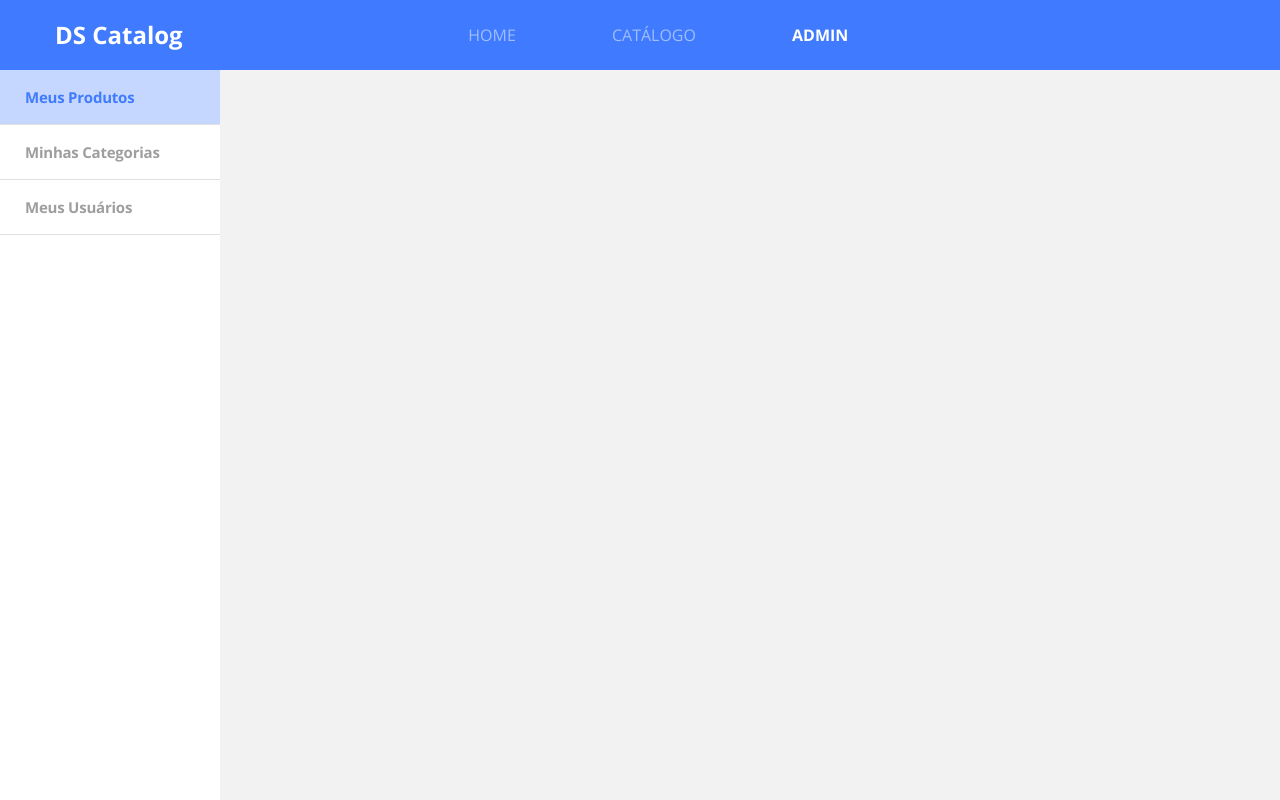
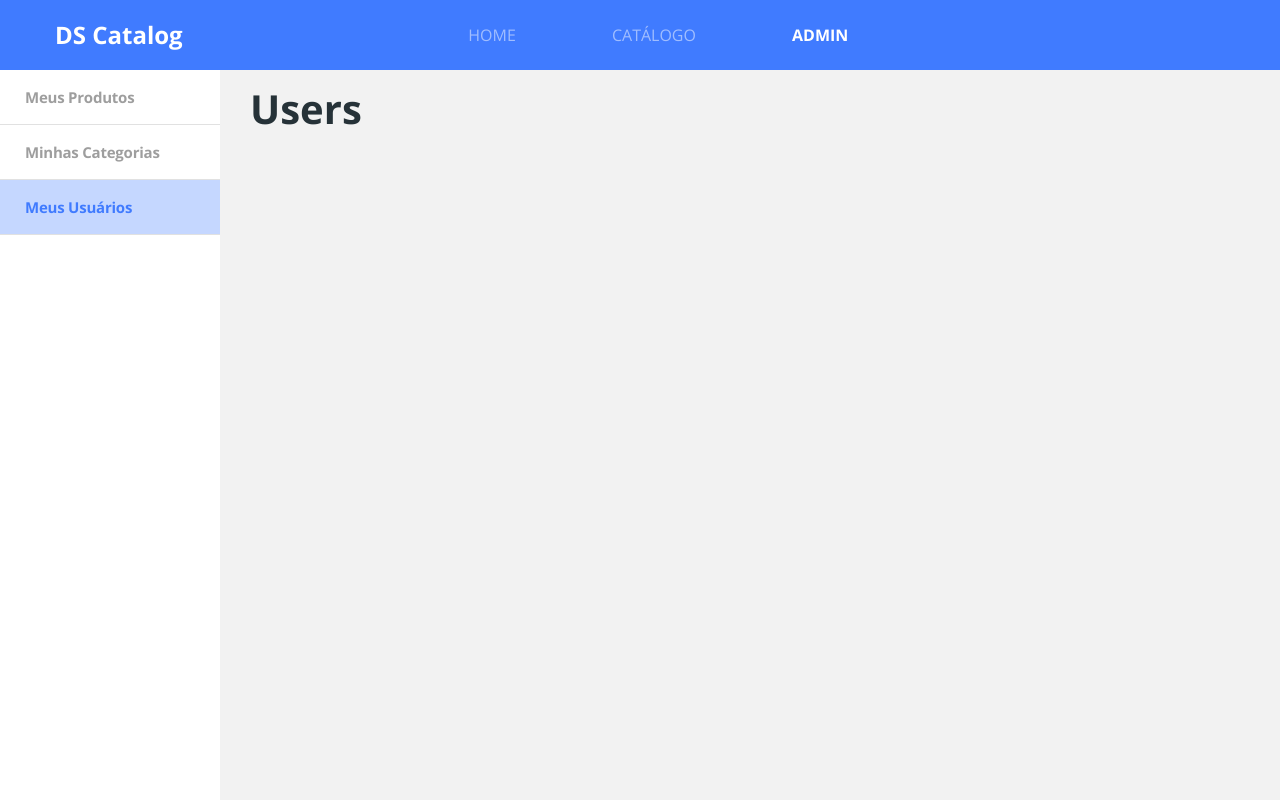
Before and after one commit to JoelMaciel/dscatalog-bootcamp-devsuperior, a React (Create React App) app in the folder front-web/: page /admin/users in a window 1280 px wide. Built offline with nearby package versions, Linux system fonts and the light colour scheme.

Commit message:
Navegaçao inicial de rotas ADMIN

```diff
--- a/front-web/src/core/components/NavBar/index.tsx
+++ b/front-web/src/core/components/NavBar/index.tsx
@@ -12,17 +12,17 @@ const NavBar = () => (
         <div className="col-6  offset-2" >
             <ul className='main-menu'>
                 <li>
-                    <NavLink to="/" activeClassName="active" exact>
+                    <NavLink to="/"  exact>
                         HOME
                    </NavLink>
                 </li>
                 <li>
-                    <NavLink to="/products" activeClassName="active">
+                    <NavLink to="/products" >
                         CATÁLOGO
             </NavLink>
                 </li>
                 <li>
-                    <NavLink to="/admin" activeClassName="active">
+                    <NavLink to="/admin" >
                         ADMIN
              </NavLink>
                 </li>
--- a/front-web/src/pages/Admin/components/Navbar/index.tsx
+++ b/front-web/src/pages/Admin/components/Navbar/index.tsx
@@ -1,4 +1,5 @@
 import React from 'react';
+import { Link, NavLink } from 'react-router-dom';
 import './styles.scss';
 
 
@@ -6,13 +7,19 @@ const Navbar = () =>(
     <nav className="admin-nav-container">
         <ul>
             <li>
-                <a href="link" className="admin-nav-item active">Meus Produtos</a>
+            <NavLink to="/admin/products" className="admin-nav-item ">
+                Meus Produtos
+            </NavLink>
             </li>
             <li>
-            <a href="link" className="admin-nav-item">Minhas Categorias</a>
+            <NavLink to="/admin/categories"  className="admin-nav-item">
+                Minhas Categorias
+            </NavLink>
             </li>
             <li>
-            <a href="link" className="admin-nav-item">Meus Usuários</a>
+            <NavLink to="/admin/users"  className="admin-nav-item">
+                Meus Usuários
+            </NavLink>
             </li>
         </ul>
 
--- a/front-web/src/pages/Admin/index.tsx
+++ b/front-web/src/pages/Admin/index.tsx
@@ -1,9 +1,24 @@
 import React from  'react';
+import { Route, Switch } from 'react-router';
 import Navbar from './components/Navbar';
+import './styles.scss';
 
 const Admin = () => (
-    <div>
+    <div className="admin-container">
         <Navbar />
+        <div className="admin-content">
+            <Switch>
+                <Route path="/admin/products">
+                    <h1>Products</h1>
+                </Route>
+                <Route path="/admin/categories">
+                    <h1>Categories</h1>
+                </Route>
+                <Route path="/admin/users">
+                    <h1>Users</h1>
+                </Route>
+            </Switch>
+        </div>
     </div>
 );
 
--- /dev/null
+++ b/front-web/src/pages/Admin/styles.scss
@@ -0,0 +1,9 @@
+.admin-container{
+    display: flex;
+}
+
+.admin-content{
+    padding: 15px 20px 35px 30px;
+    flex: 1;
+
+}
```
Also changed, not shown: 1 other file (tests, documents, lock files or other folders).
